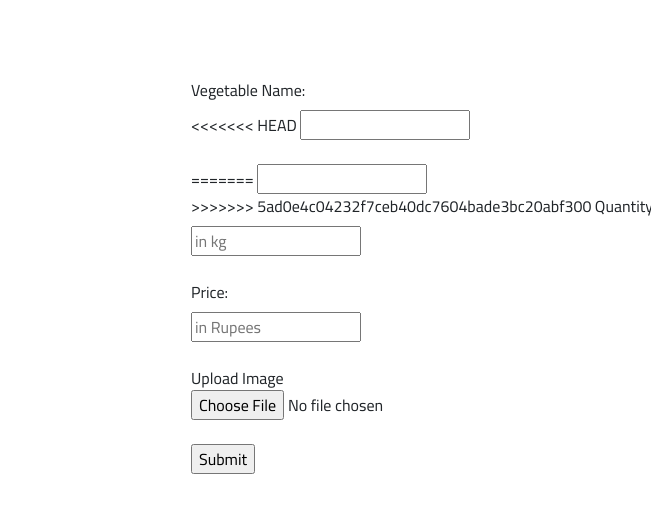
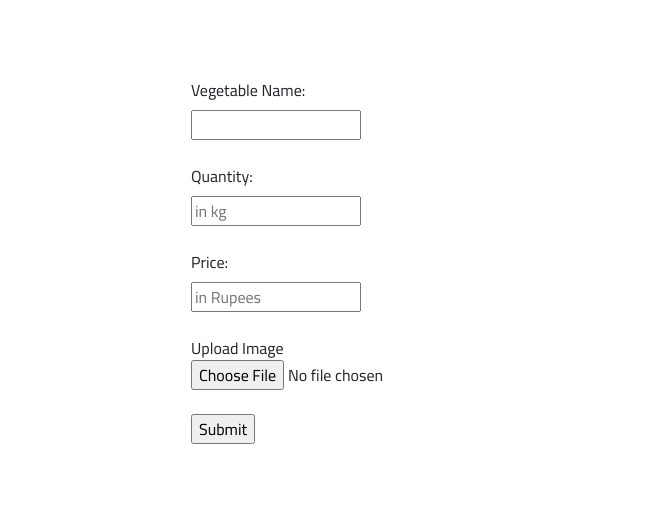
Before and after one commit to NayzaT/hacksquad, a plain HTML site: page shop-details.html in a window 1280 px wide. Shown: the part 247-760 px from the top of the page, 629-1280 px from the left. Drawn offline with Linux system fonts and the light colour scheme.

Commit message:
form fixed

```diff
--- a/shop-details.html
+++ b/shop-details.html
@@ -101,13 +101,13 @@
             <div class="row">
                 <div class="col-lg-6 col-md-6">
                     <div class="product__details__pic" style="transform:translateX(750px);">
-                        <form action="/action_page.php">
+                        <form>
                             <label for="vegetable">Vegetable Name:</label><br>
-<<<<<<< HEAD
+
                             <input type="text" id="fname" name="fname"><br><br>
-=======
-                            <input type="text" id="fname" name="fname"><br>
->>>>>>> 5ad0e4c04232f7ceb40dc7604bade3bc20abf300
+
+
+
                             <label for="quantity">Quantity:</label><br>
                             <input type="text" id="lname" name="lname" placeholder="in kg"><br><br>
                             <label for="price">Price:</label><br>
```
